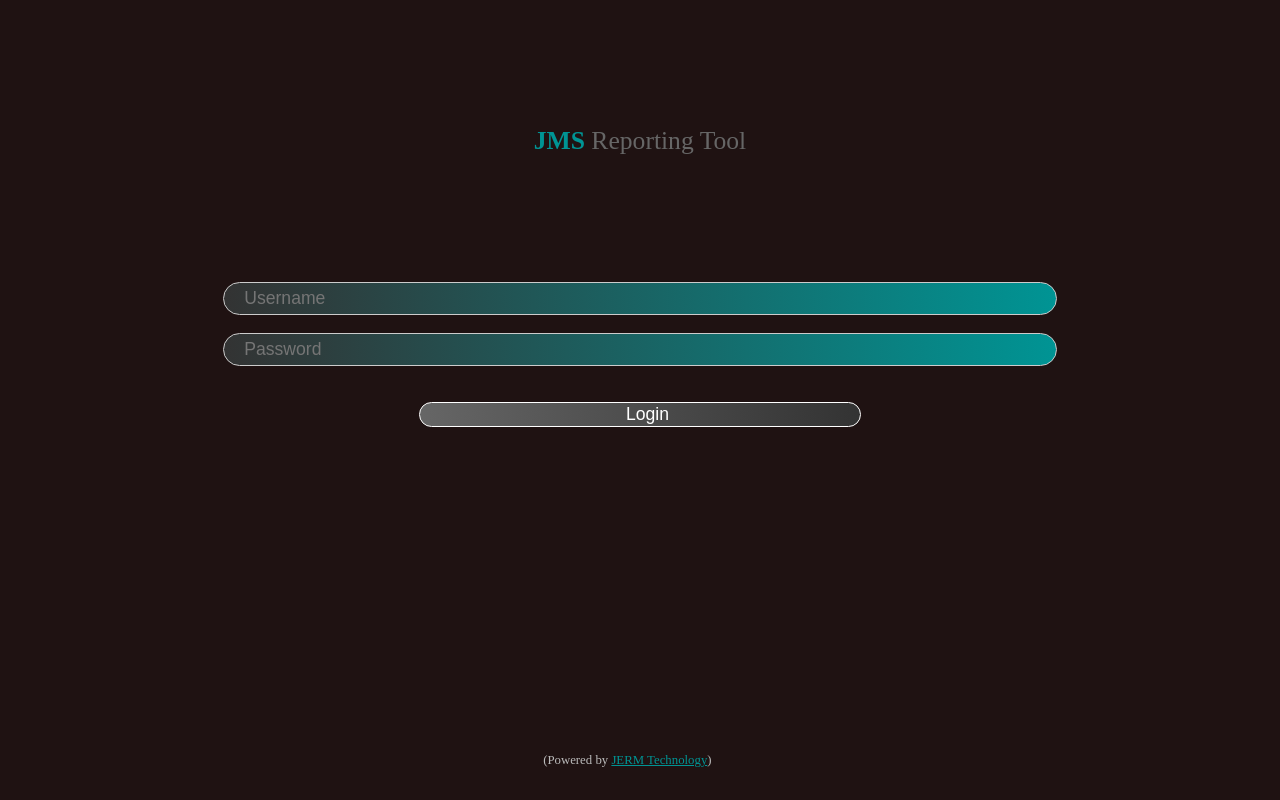
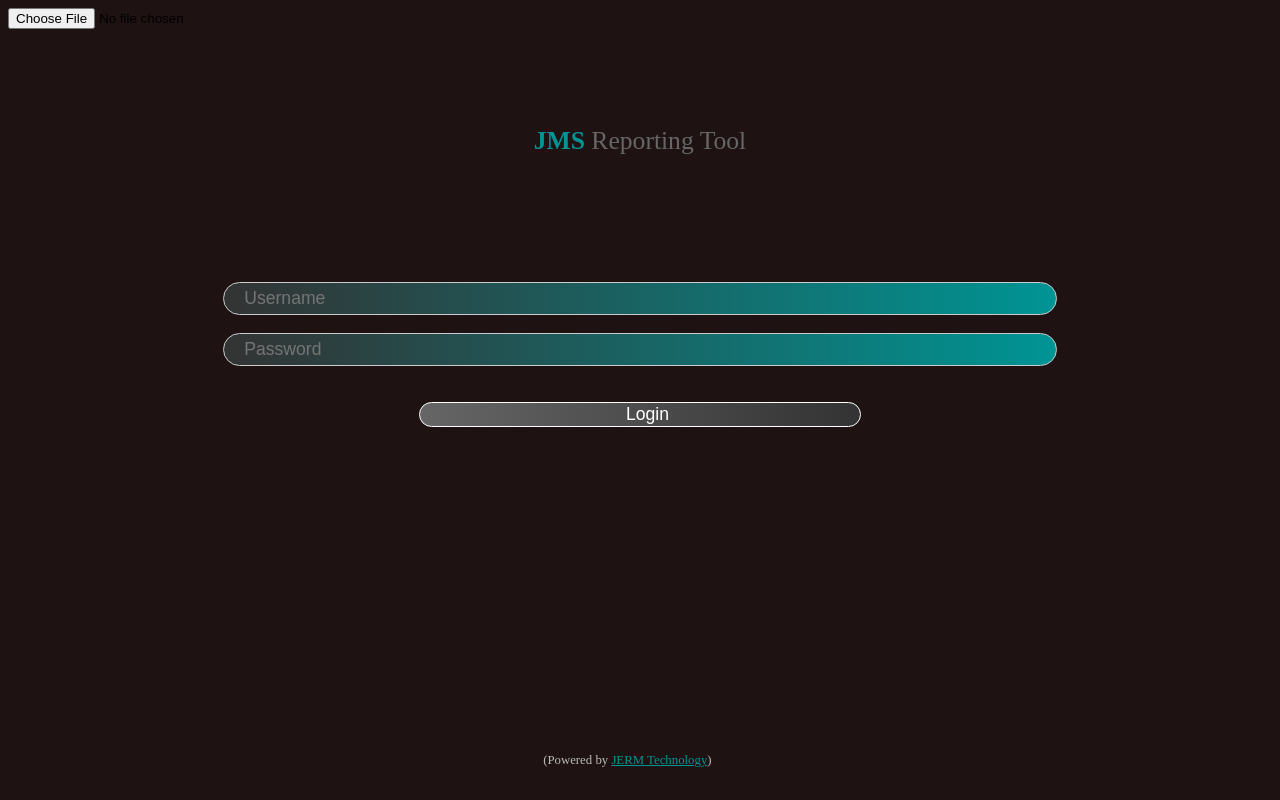
Before and after one commit to glayn2bukman/jms, a plain HTML site: page index.html in a window 1280 px wide. Drawn offline with Linux system fonts and the light colour scheme.

Commit message:
Add files via upload

```diff
--- a/index.html
+++ b/index.html
@@ -18,6 +18,8 @@
             <input type="submit" id="login" value="Login" class="round_corners"/>
         </form>
 
+        <input type="file" id="mypic" accept="image/*">
+
         <footer>
             (Powered by <a href="http://www.jermtechnology.com" style="color:#009494">JERM Technology</a>)
         </footer>
```
